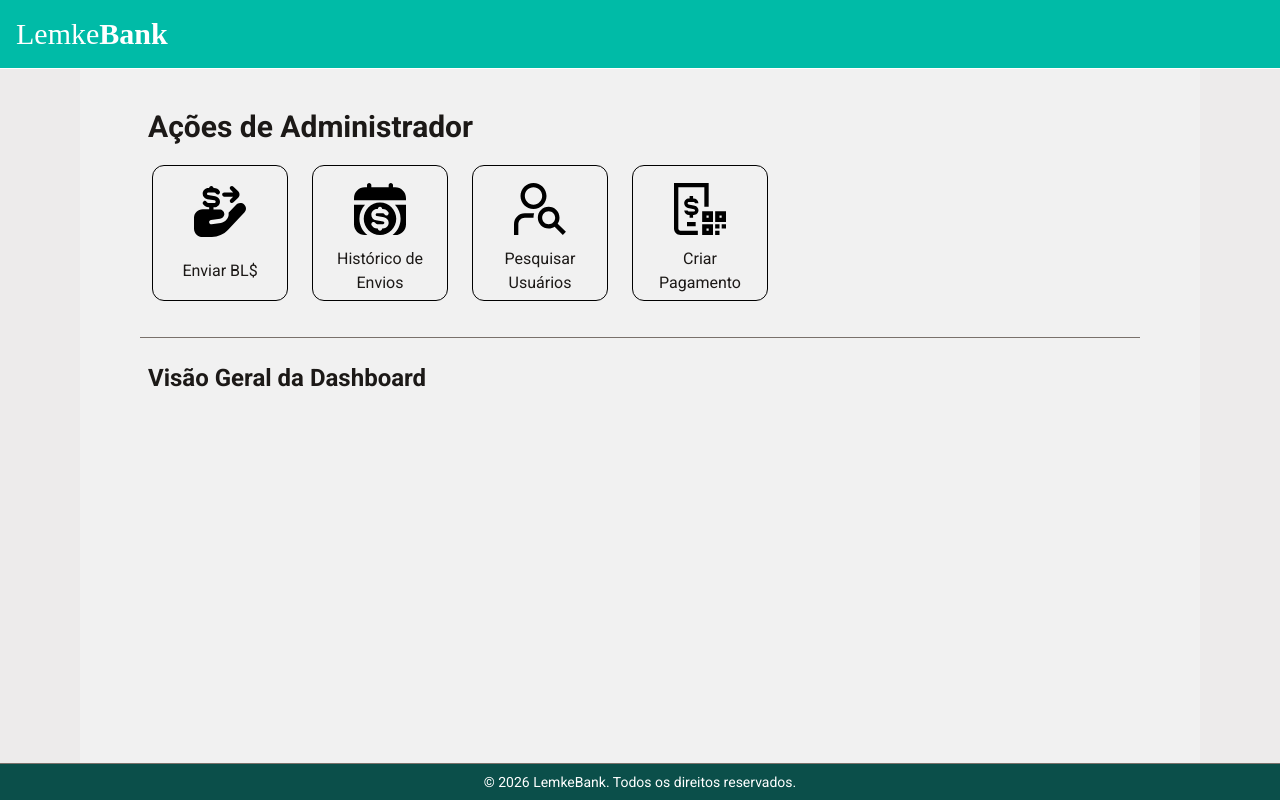
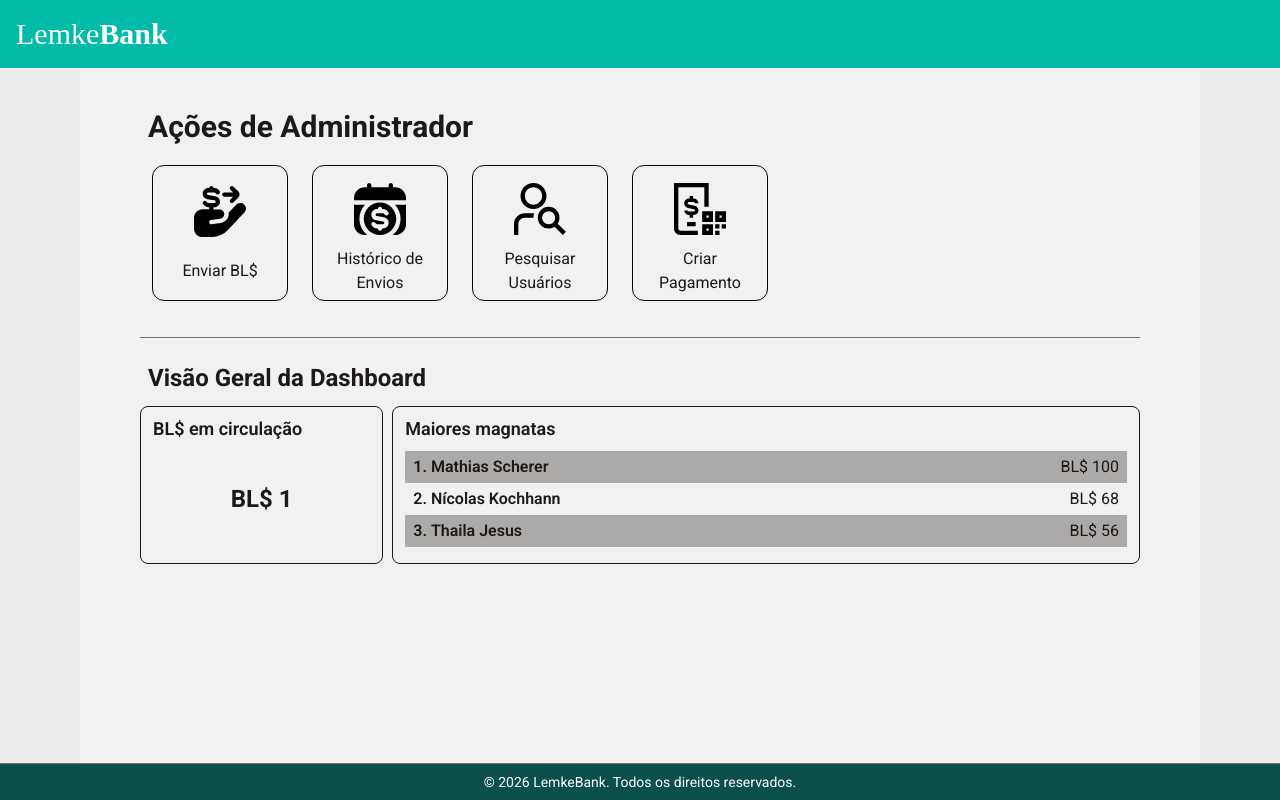
Before and after one commit to mathiasscherer2007/lemke-bank, a SvelteKit app in the folder client/: page /admin in a window 1280 px wide. Built offline with nearby package versions, Linux system fonts and the light colour scheme; a web font is replaced by a local one.

Commit message:
Add dashboard overview to admin homepage

```diff
--- /dev/null
+++ b/client/src/lib/components/dashboard/DashboardGrid.svelte
@@ -0,0 +1,9 @@
+<script lang="ts">
+    import type { Snippet } from "svelte";
+
+	let { columns, gap, children }: { columns?: number, gap?: string, children?: Snippet} = $props()
+</script>
+
+<div class="grid" style="grid-template-columns: repeat({columns}, minmax(0, 1fr)); gap: {gap}">
+	{@render children?.()}
+</div>
--- /dev/null
+++ b/client/src/lib/components/dashboard/DashboardWidget.svelte
@@ -0,0 +1,12 @@
+<script lang="ts">
+  import type { Snippet } from 'svelte';
+
+  let { title, span = 1, content }: { title?: string; span?: number; content?: Snippet } = $props();
+</script>
+
+<div class="flex flex-col border rounded-lg px-3 py-2" style="grid-column: span {span}/span {span};">
+  <h3 class="text-lg font-semibold">{title}</h3>
+  <div class="flex-1 flex items-center justify-center">
+    {@render content?.()}
+  </div>
+</div>
--- a/client/src/routes/admin/+page.svelte
+++ b/client/src/routes/admin/+page.svelte
@@ -5,6 +5,8 @@
   import createPayment from '$lib/assets/icons/create-payment.svg';
 
   import SquareLink from '$lib/components/SquareLink.svelte';
+    import DashboardGrid from '$lib/components/dashboard/DashboardGrid.svelte';
+    import DashboardWidget from '$lib/components/dashboard/DashboardWidget.svelte';
 
   const links = [
     { title: 'Enviar BL$', icon: payIcon, link: '/admin/transfer' },
@@ -12,6 +14,12 @@
     { title: 'Pesquisar Usuários', icon: userSearch, link: '/admin/usersearch' },
     { title: 'Criar Pagamento', icon: createPayment, link: '/admin/createpayment' }
   ] as const;
+
+  let magnates = [
+    { username: "Mathias Scherer", balance: 100},
+    { username: "Nícolas Kochhann", balance: 68},
+    { username: "Thaila Jesus", balance: 56},
+  ]
 </script>
 
 <h1 class="lg:pl-2 text-2xl lg:text-3xl font-bold">Ações de Administrador</h1>
@@ -20,5 +28,32 @@
     <SquareLink {title} {icon} {link} />
   {/each}
 </div>
+
 <hr class="my-4 lg:my-6 border-stone-500" />
-<h2 class="lg:pl-2 text-xl lg:text-2xl font-bold">Visão Geral da Dashboard</h2>
+
+<h2 class="lg:pl-2 text-xl lg:text-2xl font-bold mb-3">Visão Geral da Dashboard</h2>
+<DashboardGrid gap="1ch" columns={4}>
+  <DashboardWidget title="BL$ em circulação">
+    {#snippet content()}
+      <p class="text-2xl font-bold my-auto py-5">BL$ 1</p>
+    {/snippet}
+  </DashboardWidget>
+  <DashboardWidget title="Maiores magnatas" span={3}>
+    {#snippet content()}
+      {#snippet person(name: string, networth: number, prefix: number)}
+        <li class="flex items-center justify-between py-1 px-2 text-md {prefix % 2 == 0 ? "" : "bg-stone-800/35"}">
+          <span class="flex gap-1 font-semibold">
+            {prefix}.
+            <p>{name}</p>
+          </span>
+          <p>BL$ {networth}</p>
+        </li>
+      {/snippet}
+      <ol class="w-full rounded my-2">
+        {#each magnates as { username, balance }, index (username)}
+          {@render person(username, balance, index+1)}
+        {/each}
+      </ol>
+    {/snippet}
+  </DashboardWidget>
+</DashboardGrid>
```
